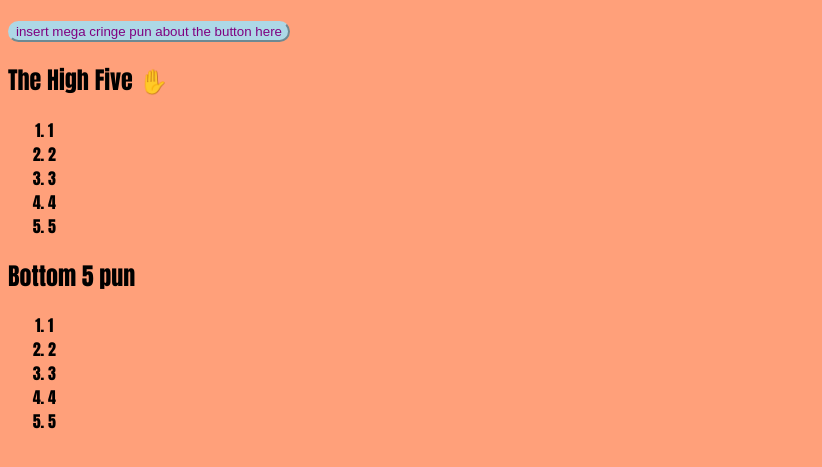
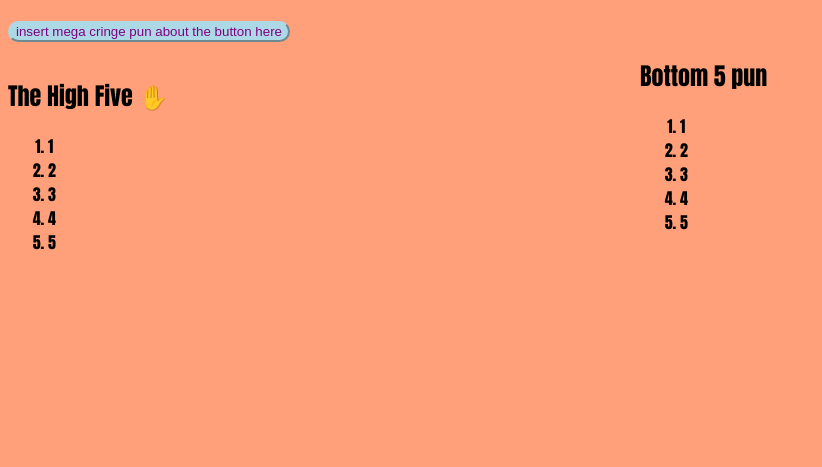
Before and after one commit to lzklein/phase-1-project, a plain HTML site: page index.html in a window 1280 px wide. Shown: the part 131-598 px from the top of the page, without its empty margins (0-822 px from the left). Drawn offline with Linux system fonts and the light colour scheme.

Commit message:
collapsible list attempt (failed)

```diff
--- a/index.html
+++ b/index.html
@@ -23,9 +23,10 @@
     </div>
 
     <!-- top and bottom five ranking based on highest and lowest likes -->
-    <div class="joke-rank">
-        <h2>The High Five ✋</h4>
-        <ol id="top-five" type="1">
+    <!-- two side by side collapsible columns of content -->
+    <div id="joke-rank" >
+        <h2 id="high-five">The High Five ✋</h4>
+        <ol id="top-five" type="1" class="collapsible">
             <li>1</li>
             <li>2</li>
             <li>3</li>
@@ -33,14 +34,15 @@
             <li>5</li>
         </ol>
 
-        <h2 >Bottom 5 pun</h4>
-        <ol id="bottom-five" type="1">
+        <h2 id="low-five">Bottom 5 pun</h4>
+        <ol id="bottom-five" type="1" class="collapsible">
             <li>1</li>
             <li>2</li>
             <li>3</li>
             <li>4</li>
             <li>5</li>
         </ol>
+        <!-- todo make lists collappsible -->
     </div>
 </body>
 </html>
--- a/src/index.js
+++ b/src/index.js
@@ -1,7 +1,9 @@
 // console.log(Math.floor(Math.random()*100))
 
 const dadJoke = document.querySelector('#dad-joke');
-const jokeButton = document.querySelector('#joke-button')
+const jokeButton = document.querySelector('#joke-button');
+const topFive = document.querySelector('#high-five');
+const topFiveList = document.querySelector('#top-five');
 
 // get the data from the api
 function getJokeData(){
@@ -34,6 +36,11 @@ function likeDislike(){
 // populate top and bottom 5 with jokes based on number of likes
 
 
+//make top and bottom 5 collapsible click is temp change to onmouseenter to toggle on and onmouseleave to toggle off for final
+topFive.addEventListener('click', function(){
+    topFiveList.classList.toggle('active');
+})
+
 // have the joke button display a new joke
 jokeButton.addEventListener('click', function(){getJokeData()
     .then(function(joke){
@@ -51,7 +58,7 @@ jokeButton.addEventListener('click', function(){getJokeData()
 //after like or dislike, then save a copy of joke object with like/dislike
 //then post/patch copy to own db
 
-
+//PROPOSED CHANGE TO JOKE BUTTON:
 //button text: can I get a dad joke?
 //text appears: I don't know, caaaan you?
 //mouseover reagion: may I get a dad joke?
--- a/style.css
+++ b/style.css
@@ -17,3 +17,17 @@ body{
     border-radius: 1000000px;
     border-color: yellow;
 }
+
+#joke-rank{
+    column-count: 2;
+    column-gap: 0px;
+}
+
+/* .collapsible {
+    padding: 0 18px;
+    max-height: 0;
+    overflow: hidden;
+    background-color: #f1f1f1;
+    transition: max-height 0.2s ease-out;
+
+  } */
```
